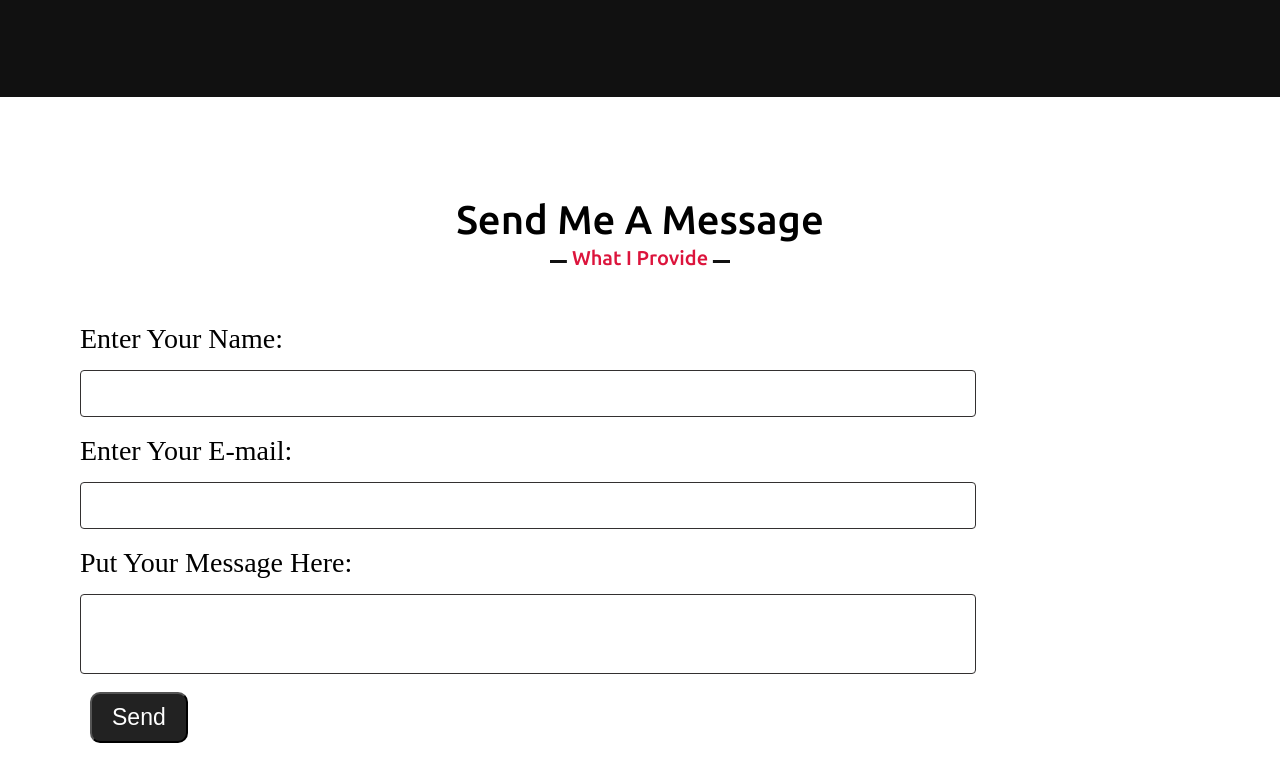
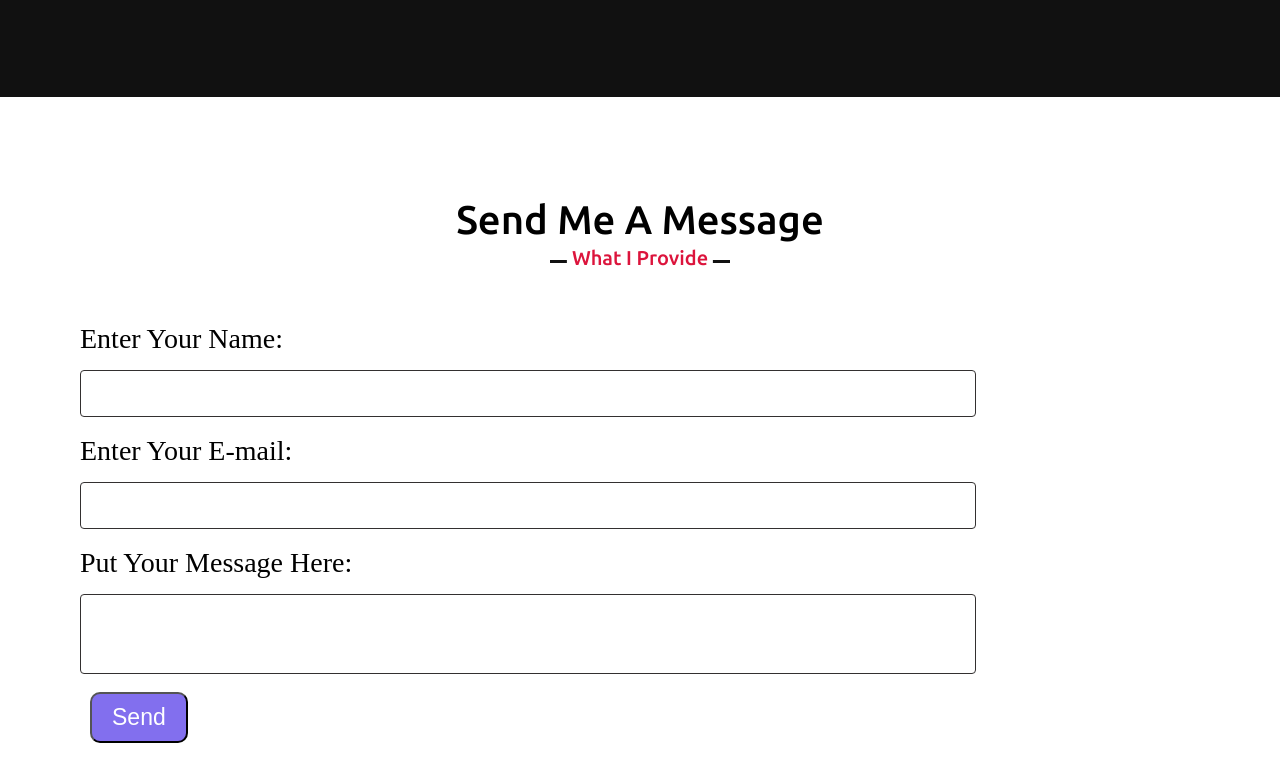
Before and after one commit to Maduwanthagraa/myblog.github.io, a plain HTML site: page index.html in a window 1280 px wide. Shown: the part 1932-2713 px from the top of the page. Drawn offline with nearby package versions, Linux system fonts and the light colour scheme.

Commit message:
Add files via upload
Signed-off-by: Maduwanthagraa <112416067+Maduwanthagraa@users.noreply.github.com>

```diff
--- a/stylesheet.css
+++ b/stylesheet.css
@@ -328,7 +328,7 @@ section .title::after{
     font-size: 23px;
     color: #fff;
     cursor: pointer;
-    background-color: #222;
+    background-color: rgb(130, 111, 238);
     margin: 10px 10px 10px 10px;
     padding: 10px 20px 10px 20px;
     border-radius: 10px;
```
